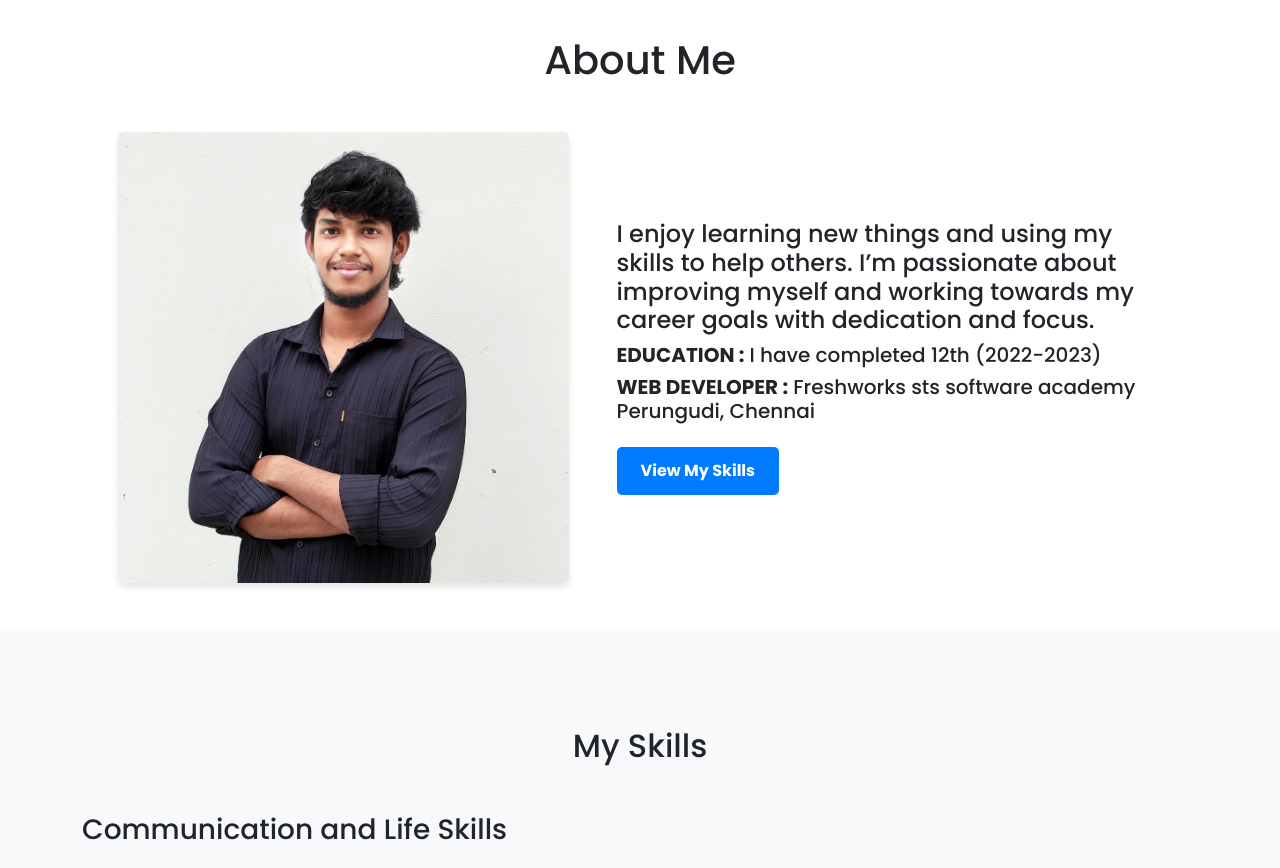
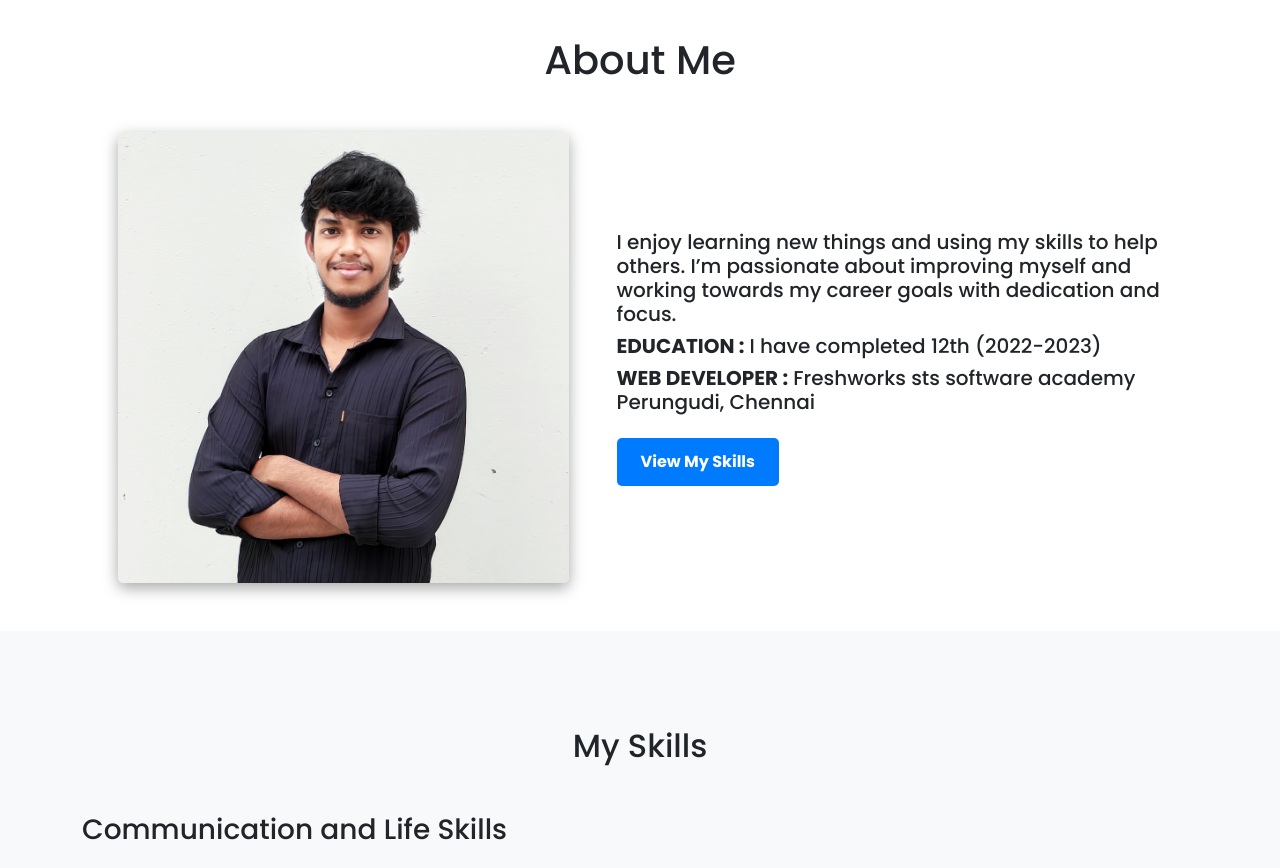
Before and after one commit to santhosh-raja-07/portfolio-v1, a plain HTML site: page index.html in a window 1280 px wide. Shown: the part 860-1728 px from the top of the page. Drawn offline with nearby package versions, Linux system fonts and the light colour scheme.

Commit message:
Updated skills section  code

```diff
--- a/index.html
+++ b/index.html
@@ -64,7 +64,7 @@
                     <img src="assets/images/img_santhosh.jpeg" alt="Profile" class="img-fluid rounded">
                 </div>
                 <div class="col-md-6">
-                    <h4>I enjoy learning new things and using my skills to help others. I’m passionate about improving myself and working towards my career goals with dedication and focus.</h4>
+                    <h5>I enjoy learning new things and using my skills to help others. I’m passionate about improving myself and working towards my career goals with dedication and focus.</h5>
                         <h5> <strong>EDUCATION :</strong>  I have completed 12th (2022-2023)</h5>
                     <h5> <strong>WEB DEVELOPER :</strong>  Freshworks sts software academy Perungudi, Chennai</h5>
                     <a href="#skills" class="btn btn-accent mt-3">View My Skills</a>
--- a/style.css
+++ b/style.css
@@ -62,7 +62,9 @@ body {
     font-size: 2rem;
     color: var(--accent-color);
 }
-
+.rounded{
+    box-shadow: rgba(0, 0, 0, 0.35) 0px 5px 15px !important;
+}
 /* Buttons */
 .btn-accent {
     background-color: var(--accent-color);
```
